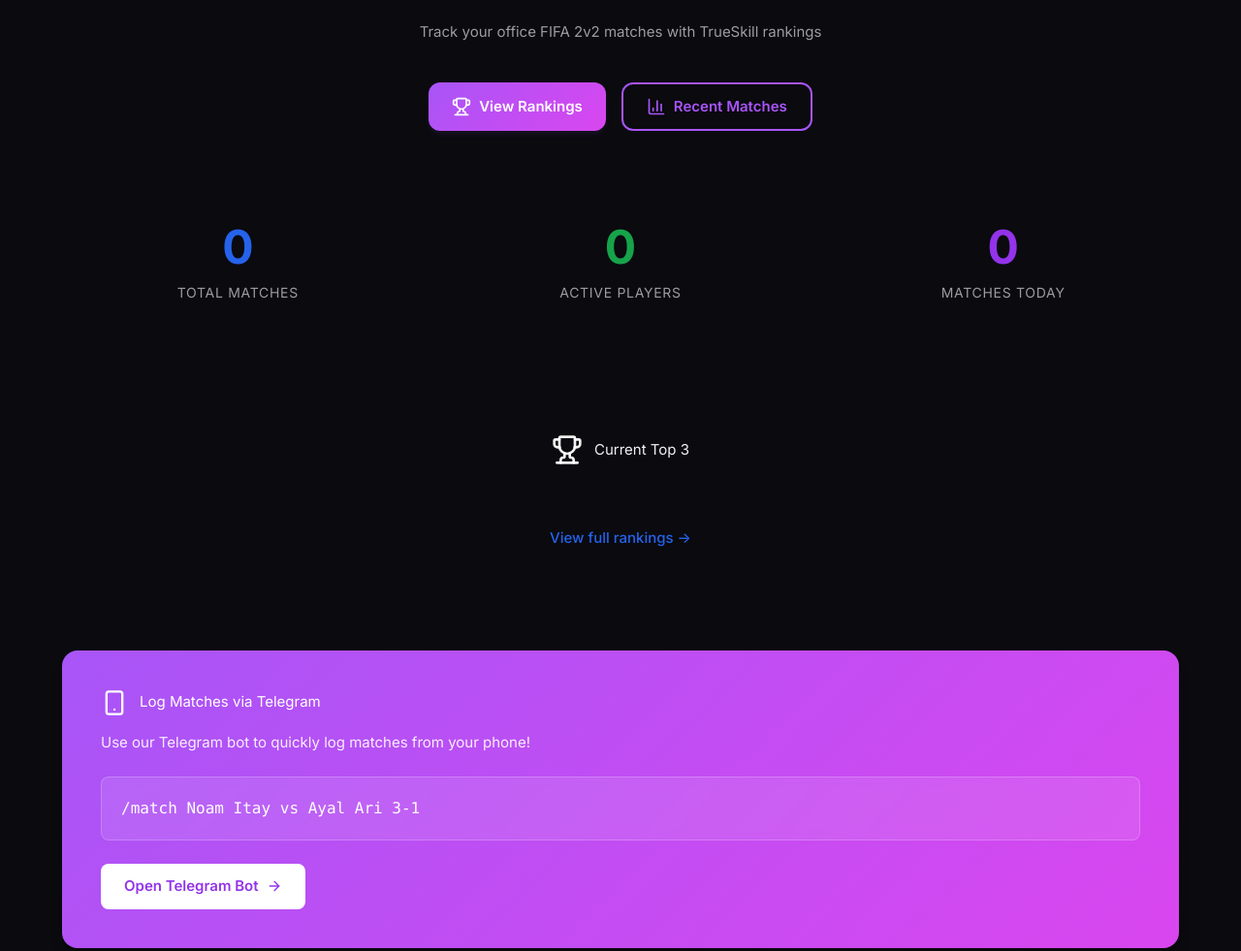
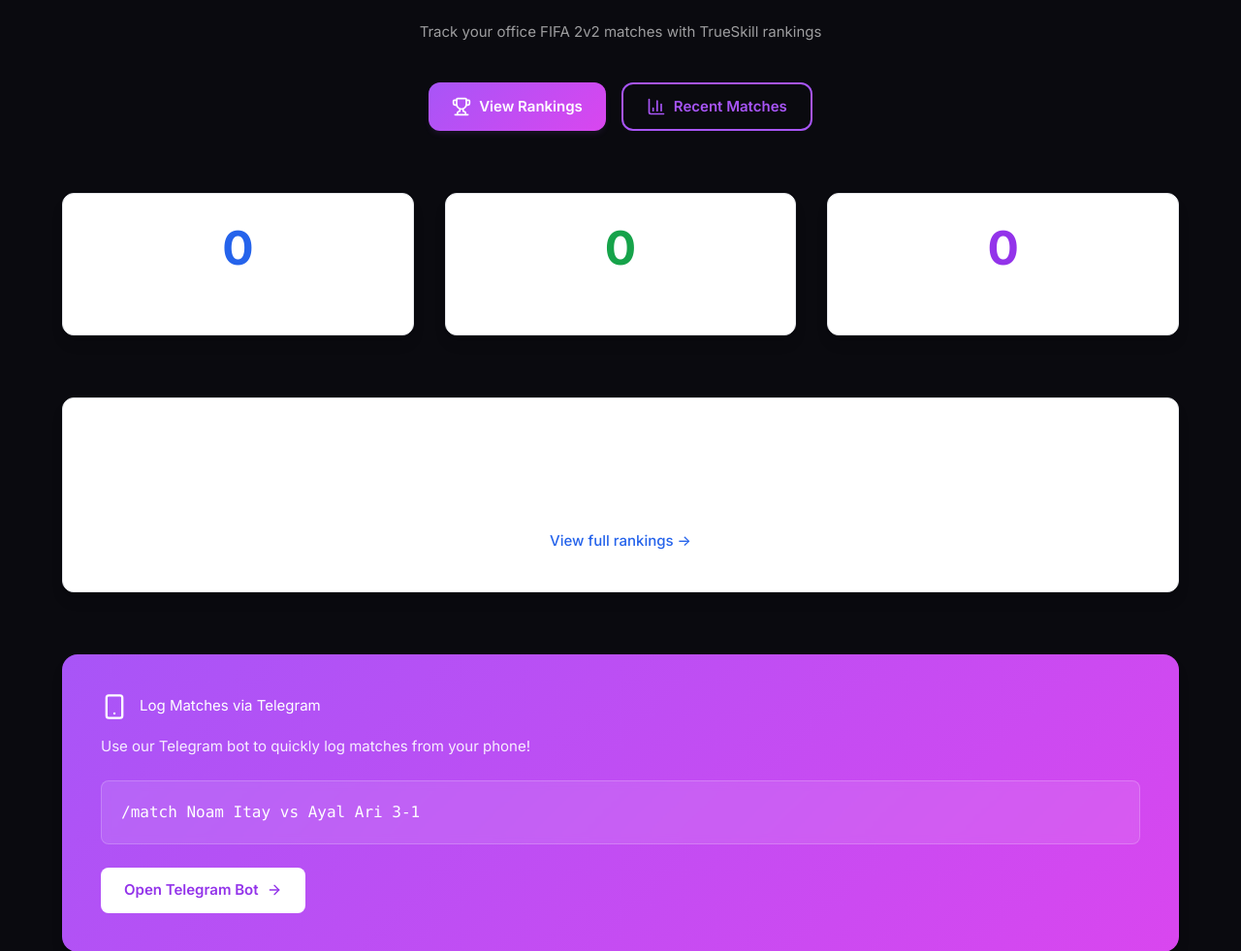
Before and after one commit to nkorobko/fifa-ranks, a FastAPI app: page / in a window 1280 px wide. Shown: the part 163-1144 px from the top of the page at 97% size. Run offline with FastAPI, Linux system fonts and the light colour scheme; data that the repository does not hold is empty; some libraries are stand-ins or nearby versions.

Commit message:
Fix: Restore visible card borders and backgrounds on home page
- Replace generic 'card' class with explicit Tailwind styles
- Add bg-white/dark:bg-gray-800 for proper contrast
- Add border border-gray-200/dark:border-gray-700 for visible edges
- Add shadow-lg and hover:shadow-xl for depth
- Apply to stats grid and top 3 section
- Ensures cards are visible on dark backgrounds

```diff
--- a/backend/app/templates/home.html
+++ b/backend/app/templates/home.html
@@ -28,26 +28,26 @@
     <!-- Stats grid -->
     <div class="grid grid-cols-1 md:grid-cols-3 gap-8 mb-16">
         <!-- Total matches -->
-        <div class="card text-center p-8 animate-fade-in-up delay-1">
+        <div class="bg-white dark:bg-gray-800 rounded-xl shadow-lg border border-gray-200 dark:border-gray-700 text-center p-8 animate-fade-in-up delay-1 hover:shadow-xl transition-shadow">
             <div class="text-5xl font-extrabold text-blue-600 dark:text-blue-400 mb-3 number-display">{{ stats.total_matches }}</div>
             <div class="text-caption uppercase tracking-wider">Total Matches</div>
         </div>
 
         <!-- Active players -->
-        <div class="card text-center p-8 animate-fade-in-up delay-2">
+        <div class="bg-white dark:bg-gray-800 rounded-xl shadow-lg border border-gray-200 dark:border-gray-700 text-center p-8 animate-fade-in-up delay-2 hover:shadow-xl transition-shadow">
             <div class="text-5xl font-extrabold text-green-600 dark:text-green-400 mb-3 number-display">{{ stats.active_players }}</div>
             <div class="text-caption uppercase tracking-wider">Active Players</div>
         </div>
 
         <!-- Matches today -->
-        <div class="card text-center p-8 animate-fade-in-up delay-3">
+        <div class="bg-white dark:bg-gray-800 rounded-xl shadow-lg border border-gray-200 dark:border-gray-700 text-center p-8 animate-fade-in-up delay-3 hover:shadow-xl transition-shadow">
             <div class="text-5xl font-extrabold text-purple-600 dark:text-purple-400 mb-3 number-display">{{ stats.matches_today }}</div>
             <div class="text-caption uppercase tracking-wider">Matches Today</div>
         </div>
     </div>
 
     <!-- Current top 3 -->
-    <div class="card p-10 mb-16 animate-fade-in-up delay-4">
+    <div class="bg-white dark:bg-gray-800 rounded-xl shadow-lg border border-gray-200 dark:border-gray-700 p-10 mb-16 animate-fade-in-up delay-4">
         <h3 class="text-title text-center flex items-center justify-center gap-3 mb-10">
             <i data-lucide="trophy" class="w-8 h-8"></i>
             Current Top 3
```
